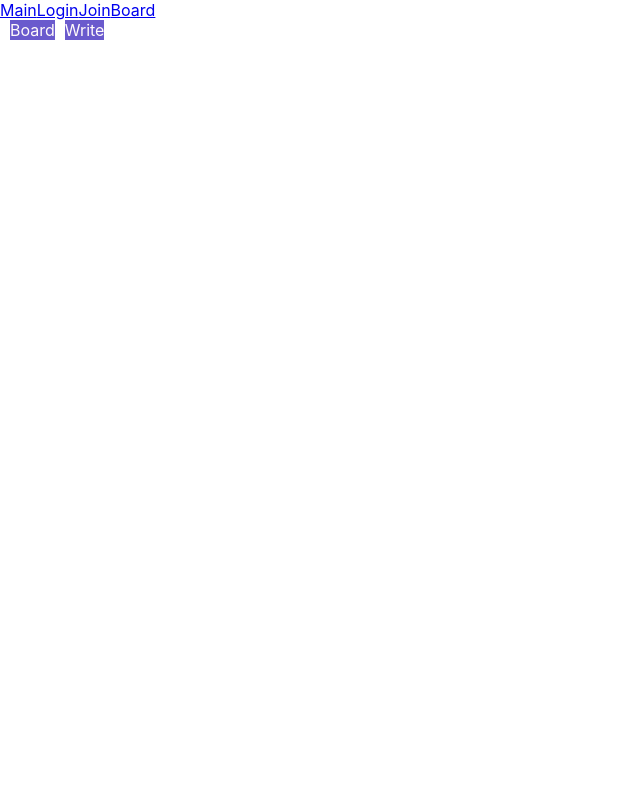
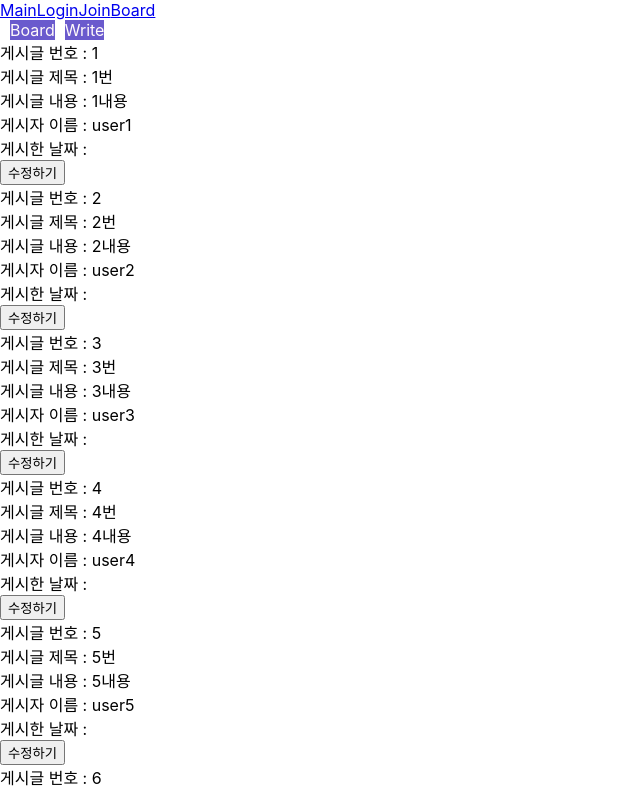
Before and after one commit to daewonLims/siyoung-demo, a React (Create React App) app: page /Board in a window 1280 px wide. Shown: the top 792 px of the page, without its empty margins (0-640 px from the left). Built offline with nearby package versions, Linux system fonts and the light colour scheme.

Commit message:
paging boarder

```diff
--- a/src/component/App/App.tsx
+++ b/src/component/App/App.tsx
@@ -4,7 +4,7 @@ import { BrowserRouter, Route, Routes } from "react-router-dom";
 import Signin  from "../Skills/Signin/Signin";
 import Nav  from '../Nav/Nav'
 import Join from "../Skills/Join/Join";
-import Board from "../Skills/Board"
+import Board from "../Skills/Board/Board"
 import Login from "component/Skills/Login";
 import { Props, DumyUser } from "component/Nav";
 interface State {
--- a/src/component/Skills/Board/Board.tsx
+++ b/src/component/Skills/Board/Board.tsx
@@ -3,7 +3,7 @@ import React, { Component } from 'react';
 import styles from './Board.module.scss';
 import {Props} from '../../Nav/index';
 import { BoardUpdate,BoardWrite, BoardForm } from './components/';
-import {DumyBoard} from '../../Nav/index'
+import {DumyBoard} from '../../Nav/index';
 
 
 interface State {
@@ -32,6 +32,12 @@ interface State {
   },
   DumyBoards:DumyBoard[],
   div_control:0|1|2,
+  page_control:[],
+  paging:{
+    startIndex:number;
+    endIndex:number;
+    pageIndex:number;
+  }
   [key:string]:any;
 }
 class Board extends Component<Props, State>{
@@ -62,11 +68,285 @@ class Board extends Component<Props, State>{
         boardWriteDate:'',
       },
       //배열초기값
-      DumyBoards:[],
+      DumyBoards:[{
+        boardForm:{
+          boardIndex:0,
+          boardTitle:'1번',
+          boardContent:'1내용',
+          boardUserName:'user1',
+          boardWriteDate:'',
+        },
+      },
+      {
+        boardForm:{
+          boardIndex:1,
+          boardTitle:'2번',
+          boardContent:'2내용',
+          boardUserName:'user2',
+          boardWriteDate:'',
+        },
+      },
+      {
+        boardForm:{
+          boardIndex:2,
+          boardTitle:'3번',
+          boardContent:'3내용',
+          boardUserName:'user3',
+          boardWriteDate:'',
+        },
+      },
+      {
+        boardForm:{
+          boardIndex:3,
+          boardTitle:'4번',
+          boardContent:'4내용',
+          boardUserName:'user4',
+          boardWriteDate:'',
+        },
+      },
+      {
+        boardForm:{
+          boardIndex:4,
+          boardTitle:'5번',
+          boardContent:'5내용',
+          boardUserName:'user5',
+          boardWriteDate:'',
+        },
+      },
+      {
+        boardForm:{
+          boardIndex:5,
+          boardTitle:'6번',
+          boardContent:'6내용',
+          boardUserName:'user6',
+          boardWriteDate:'',
+        },
+      },
+      {
+        boardForm:{
+          boardIndex:6,
+          boardTitle:'7번',
+          boardContent:'7내용',
+          boardUserName:'user7',
+          boardWriteDate:'',
+        },
+      },
+      {
+        boardForm:{
+          boardIndex:7,
+          boardTitle:'8번',
+          boardContent:'8내용',
+          boardUserName:'user8',
+          boardWriteDate:'',
+        },
+      },
+      {
+        boardForm:{
+          boardIndex:8,
+          boardTitle:'9번',
+          boardContent:'9내용',
+          boardUserName:'user9',
+          boardWriteDate:'',
+        },
+      },
+      {
+        boardForm:{
+          boardIndex:9,
+          boardTitle:'10번',
+          boardContent:'10내용',
+          boardUserName:'user10',
+          boardWriteDate:'',
+        },
+      },
+      {
+        boardForm:{
+          boardIndex:10,
+          boardTitle:'11번',
+          boardContent:'11내용',
+          boardUserName:'user11',
+          boardWriteDate:'',
+        },
+      },
+      {
+        boardForm:{
+          boardIndex:11,
+          boardTitle:'12번',
+          boardContent:'12내용',
+          boardUserName:'user12',
+          boardWriteDate:'',
+        },
+      },
+      {
+        boardForm:{
+          boardIndex:12,
+          boardTitle:'13번',
+          boardContent:'13내용',
+          boardUserName:'user13',
+          boardWriteDate:'',
+        },
+      },
+      {
+        boardForm:{
+          boardIndex:13,
+          boardTitle:'14번',
+          boardContent:'14내용',
+          boardUserName:'user14',
+          boardWriteDate:'',
+        },
+      },
+      {
+        boardForm:{
+          boardIndex:14,
+          boardTitle:'15번',
+          boardContent:'15내용',
+          boardUserName:'user15',
+          boardWriteDate:'',
+        },
+      },
+      {
+        boardForm:{
+          boardIndex:15,
+          boardTitle:'16번',
+          boardContent:'16내용',
+          boardUserName:'user16',
+          boardWriteDate:'',
+        },
+      },
+      {
+        boardForm:{
+          boardIndex:16,
+          boardTitle:'17번',
+          boardContent:'17내용',
+          boardUserName:'user17',
+          boardWriteDate:'',
+        },
+      },
+      {
+        boardForm:{
+          boardIndex:17,
+          boardTitle:'18번',
+          boardContent:'18내용',
+          boardUserName:'user18',
+          boardWriteDate:'',
+        },
+      },
+      {
+        boardForm:{
+          boardIndex:18,
+          boardTitle:'19번',
+          boardContent:'19내용',
+          boardUserName:'user19',
+          boardWriteDate:'',
+        },
+      },
+      {
+        boardForm:{
+          boardIndex:19,
+          boardTitle:'20번',
+          boardContent:'20내용',
+          boardUserName:'user20',
+          boardWriteDate:'',
+        },
+      },
+      {
+        boardForm:{
+          boardIndex:20,
+          boardTitle:'21번',
+          boardContent:'21내용',
+          boardUserName:'user21',
+          boardWriteDate:'',
+        },
+      },
+      {
+        boardForm:{
+          boardIndex:21,
+          boardTitle:'22번',
+          boardContent:'22내용',
+          boardUserName:'user22',
+          boardWriteDate:'',
+        },
+      },
+      {
+        boardForm:{
+          boardIndex:22,
+          boardTitle:'23번',
+          boardContent:'23내용',
+          boardUserName:'user23',
+          boardWriteDate:'',
+        },
+      },
+      {
+        boardForm:{
+          boardIndex:23,
+          boardTitle:'24번',
+          boardContent:'24내용',
+          boardUserName:'user24',
+          boardWriteDate:'',
+        },
+      },
+      {
+        boardForm:{
+          boardIndex:24,
+          boardTitle:'25번',
+          boardContent:'25내용',
+          boardUserName:'user25',
+          boardWriteDate:'',
+        },
+      },
+      {
+        boardForm:{
+          boardIndex:25,
+          boardTitle:'26번',
+          boardContent:'26내용',
+          boardUserName:'user26',
+          boardWriteDate:'',
+        },
+      },
+      {
+        boardForm:{
+          boardIndex:26,
+          boardTitle:'27번',
+          boardContent:'27내용',
+          boardUserName:'user27',
+          boardWriteDate:'',
+        },
+      },
+      {
+        boardForm:{
+          boardIndex:27,
+          boardTitle:'28번',
+          boardContent:'28내용',
+          boardUserName:'user28',
+          boardWriteDate:'',
+        },
+      },
+      {
+        boardForm:{
+          boardIndex:28,
+          boardTitle:'29번',
+          boardContent:'29내용',
+          boardUserName:'user29',
+          boardWriteDate:'',
+        },
+      },
+      {
+        boardForm:{
+          boardIndex:29,
+          boardTitle:'30번',
+          boardContent:'30내용',
+          boardUserName:'user30',
+          boardWriteDate:'',
+        },
+      },
+    ],
       div_control:0,
-      flag:{
-        passwordCheckFlag:false,
+      page_control:[],
+      paging:{
+        startIndex:0,
+        endIndex:0,
+        pageIndex:0,
       }
+
     }
   }
   onClick_Control = (flag:0|1|2) => {
@@ -189,7 +469,8 @@ class Board extends Component<Props, State>{
     dumyBoardForm.push(dumpBoard);
     console.log('set before ::',dumyBoardForm)
     this.setState({
-      DumyBoards:dumyBoardForm
+      DumyBoards:dumyBoardForm,
+      div_control:0
     },()=>{
       console.log('after::',this.state.DumyBoards)
       this.setState({
@@ -197,7 +478,6 @@ class Board extends Component<Props, State>{
           board_write_title:'',
           board_write_content:''
         },
-        div_control:0
       })
     })
   }
@@ -208,7 +488,7 @@ class Board extends Component<Props, State>{
     let dumyBoardForm = this.state.DumyBoards;
 
     let dumyBoardFormCopy = dumyBoardForm.filter((dumpValue, i)=>{
-      console.log(dumyBoardUpdate)
+      // console.log(dumyBoardUpdate)
       if ( dumyBoardUpdate.boardIndex === i ) {
         dumpValue.boardForm.boardIndex = dumyBoardUpdate.boardIndex;
         dumpValue.boardForm.boardTitle = dumyBoardUpdate.boardTitle;
@@ -216,7 +496,7 @@ class Board extends Component<Props, State>{
         dumpValue.boardForm.boardUserName = dumyBoardUpdate.boardUserName;
         dumpValue.boardForm.boardWriteDate = this.currentDate();
       }
-      console.log(dumpValue)
+      // console.log("필터의 :: ",dumpValue)
       return dumpValue
     })
     console.log('더미 보드 폼 생성 ::',dumyBoardFormCopy)
@@ -233,8 +513,23 @@ class Board extends Component<Props, State>{
     });
   }
 
+  pagingC = (dumyBoards:DumyBoard[]) => {
+    let boardPageIndex = (dumyBoards.length - 1)/10;//page count -> 페이지
+    let boardPageStart = boardPageIndex * 10 - 10;//0
+    let boardPageEnd = boardPageIndex * 10;//9
+    this.setState({
+      paging:{
+        startIndex:boardPageStart,
+        endIndex:boardPageEnd,
+        pageIndex:boardPageIndex
+      }
+    })
+  }
+
   render(){
-    const {div_control} = this.state;
+    const {div_control, DumyBoards,paging } = this.state;
+    // {DumyBoards && DumyBoards.map((value, i) => value.boardForm.boardIndex)}
+
 
     return(
       <div>
@@ -248,7 +543,8 @@ class Board extends Component<Props, State>{
         </div>
         <div>
             {div_control===0 && (
-                <BoardForm dumyBoards={this.state.DumyBoards}
+                <BoardForm dumyBoards={DumyBoards}
+                paging = {paging}
                 onClickBoardFormUpdateButton={this.onClickBoardFormUpdateButton} />
             )}
             {div_control===1 && (
--- a/src/component/Skills/Board/components/BoardForm.tsx
+++ b/src/component/Skills/Board/components/BoardForm.tsx
@@ -4,12 +4,27 @@ import {DumyBoard} from '../../../Nav/index'
 
 type BoardFormProps = {
   dumyBoards:DumyBoard[];
+  paging:{
+    startIndex:number;
+    endIndex:number;
+    pageIndex:number;
+  };
   onClickBoardFormUpdateButton:Function;
 };
 
-export const BoardForm: React.FC<BoardFormProps> = ({dumyBoards, onClickBoardFormUpdateButton  }) => (
+export const BoardForm: React.FC<BoardFormProps> = ({dumyBoards, onClickBoardFormUpdateButton  }) => {
+  let boardPageIndex = (dumyBoards.length - 1)%10;//page count -> 페이지
+  let boardPageStart = boardPageIndex * 10 - 10;//0
+  let boardPageEnd = boardPageIndex * 10;//9
+
+  console.log('====BoardForm=====')
+  console.log('ind::',boardPageIndex);
+  console.log('Start:',boardPageStart)
+  console.log('End:',boardPageEnd)
+  return(
     <div>
         {dumyBoards.map((board, i)=>{
+          if (i>= boardPageStart || i<=boardPageEnd) {
             return(
               <div key={i}>
                 <div>{`게시글 번호 : ${board.boardForm.boardIndex+1}`}</div>
@@ -20,10 +35,13 @@ export const BoardForm: React.FC<BoardFormProps> = ({dumyBoards, onClickBoardFor
                 <button type="button" onClick={(i) => {onClickBoardFormUpdateButton(i, board.boardForm)}} >수정하기</button>
               </div>
             )
+          }
+
         })}
+        <div></div>
     </div>
   );
-
+}
   // BoardFormProps.defaultProps = {
   // };
 
```
Lines whose indentation alone changed are shown as unchanged.
